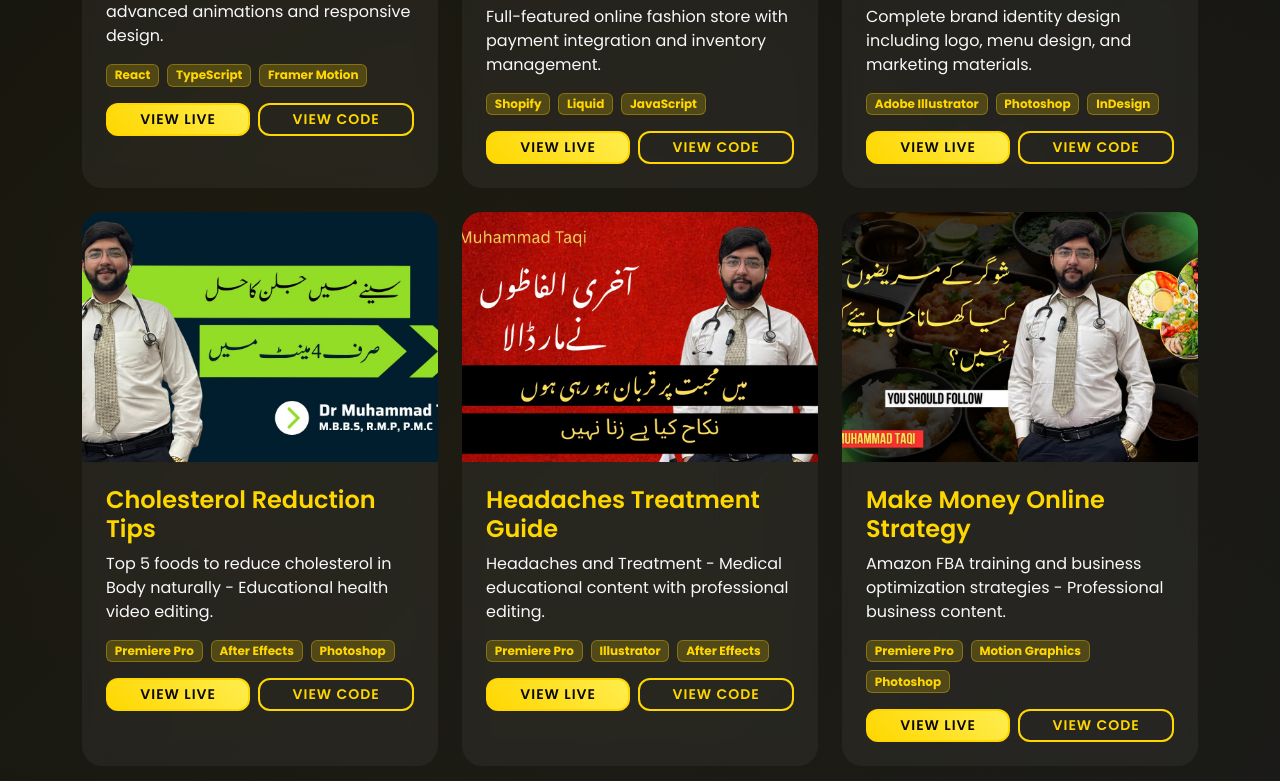
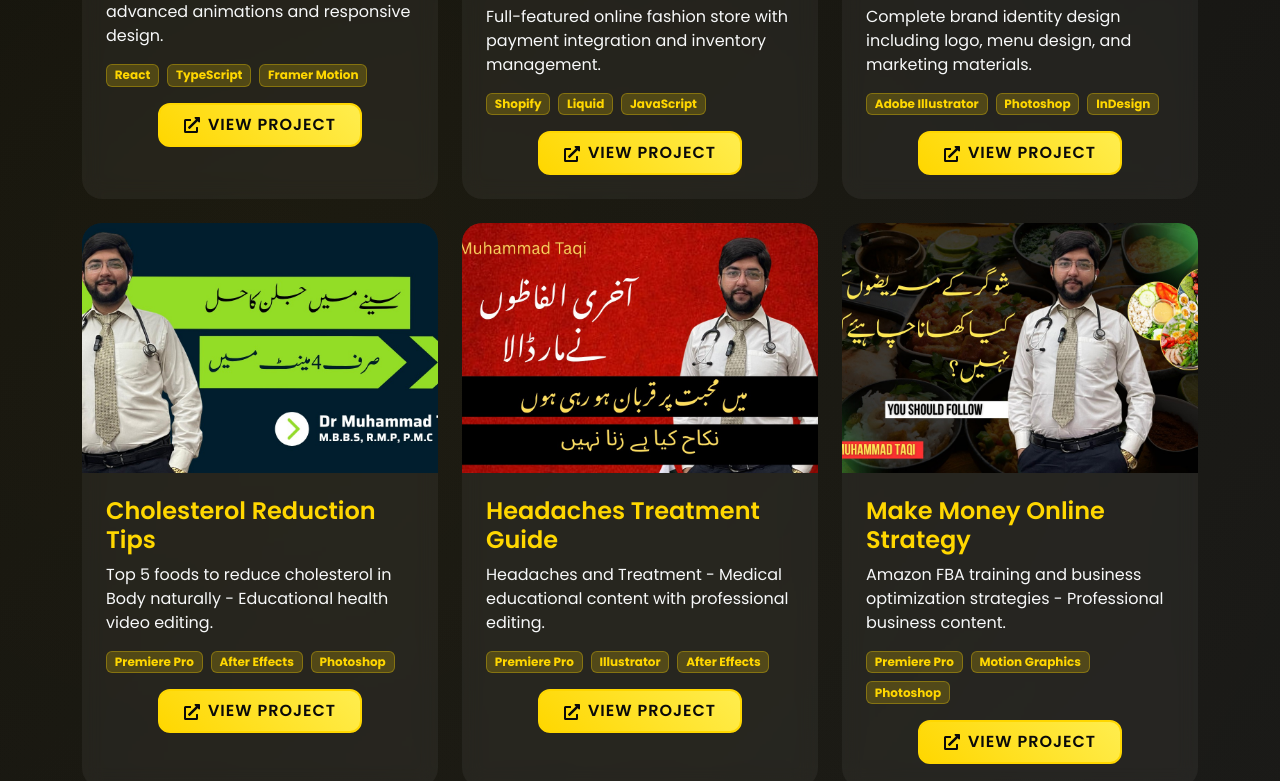
Before and after one commit to tahir1122-dev/pixelhub, a React (Vite) app: page /portfolio in a window 1280 px wide. Shown: the part 999-1780 px from the top of the page. Built offline with nearby package versions, Linux system fonts and the light colour scheme.

Commit message:
Refactor Portfolio component: simplify project links and enhance button styles for better user experience

```diff
--- a/src/pages/Portfolio.tsx
+++ b/src/pages/Portfolio.tsx
@@ -1,7 +1,7 @@
 import React, { useState } from 'react';
 import { Container, Row, Col, Nav } from 'react-bootstrap';
 import { motion, AnimatePresence } from 'framer-motion';
-import { FaExternalLinkAlt, FaGithub, FaEye } from 'react-icons/fa';
+import { FaExternalLinkAlt } from 'react-icons/fa';
 
 const Portfolio: React.FC = () => {
     const [activeFilter, setActiveFilter] = useState('all');
@@ -275,30 +275,17 @@ const Portfolio: React.FC = () => {
                                                         e.currentTarget.style.opacity = '0';
                                                     }}
                                                 >
-                                                    <div className="d-flex gap-3">
+                                                    <div className="text-center">
                                                         <motion.a
                                                             href={project.liveUrl}
-                                                            className="btn btn-primary btn-sm"
+                                                            className="btn btn-primary btn-lg px-4"
                                                             whileHover={{ scale: 1.1 }}
                                                             whileTap={{ scale: 0.9 }}
+                                                            target="_blank"
+                                                            rel="noopener noreferrer"
                                                         >
-                                                            <FaEye />
-                                                        </motion.a>
-                                                        <motion.a
-                                                            href={project.githubUrl}
-                                                            className="btn btn-outline-primary btn-sm"
-                                                            whileHover={{ scale: 1.1 }}
-                                                            whileTap={{ scale: 0.9 }}
-                                                        >
-                                                            <FaGithub />
-                                                        </motion.a>
-                                                        <motion.a
-                                                            href={project.liveUrl}
-                                                            className="btn btn-secondary btn-sm"
-                                                            whileHover={{ scale: 1.1 }}
-                                                            whileTap={{ scale: 0.9 }}
-                                                        >
-                                                            <FaExternalLinkAlt />
+                                                            <FaExternalLinkAlt className="me-2" />
+                                                            View Project
                                                         </motion.a>
                                                     </div>
                                                 </div>
@@ -321,18 +308,15 @@ const Portfolio: React.FC = () => {
                                                         </span>
                                                     ))}
                                                 </div>
-                                                <div className="d-flex gap-2">
+                                                <div className="text-center">
                                                     <a
                                                         href={project.liveUrl}
-                                                        className="btn btn-primary btn-sm flex-fill"
+                                                        className="btn btn-primary px-4 py-2"
+                                                        target="_blank"
+                                                        rel="noopener noreferrer"
                                                     >
-                                                        View Live
-                                                    </a>
-                                                    <a
-                                                        href={project.githubUrl}
-                                                        className="btn btn-outline-primary btn-sm flex-fill"
-                                                    >
-                                                        View Code
+                                                        <FaExternalLinkAlt className="me-2" />
+                                                        View Project
                                                     </a>
                                                 </div>
                                             </div>
```
